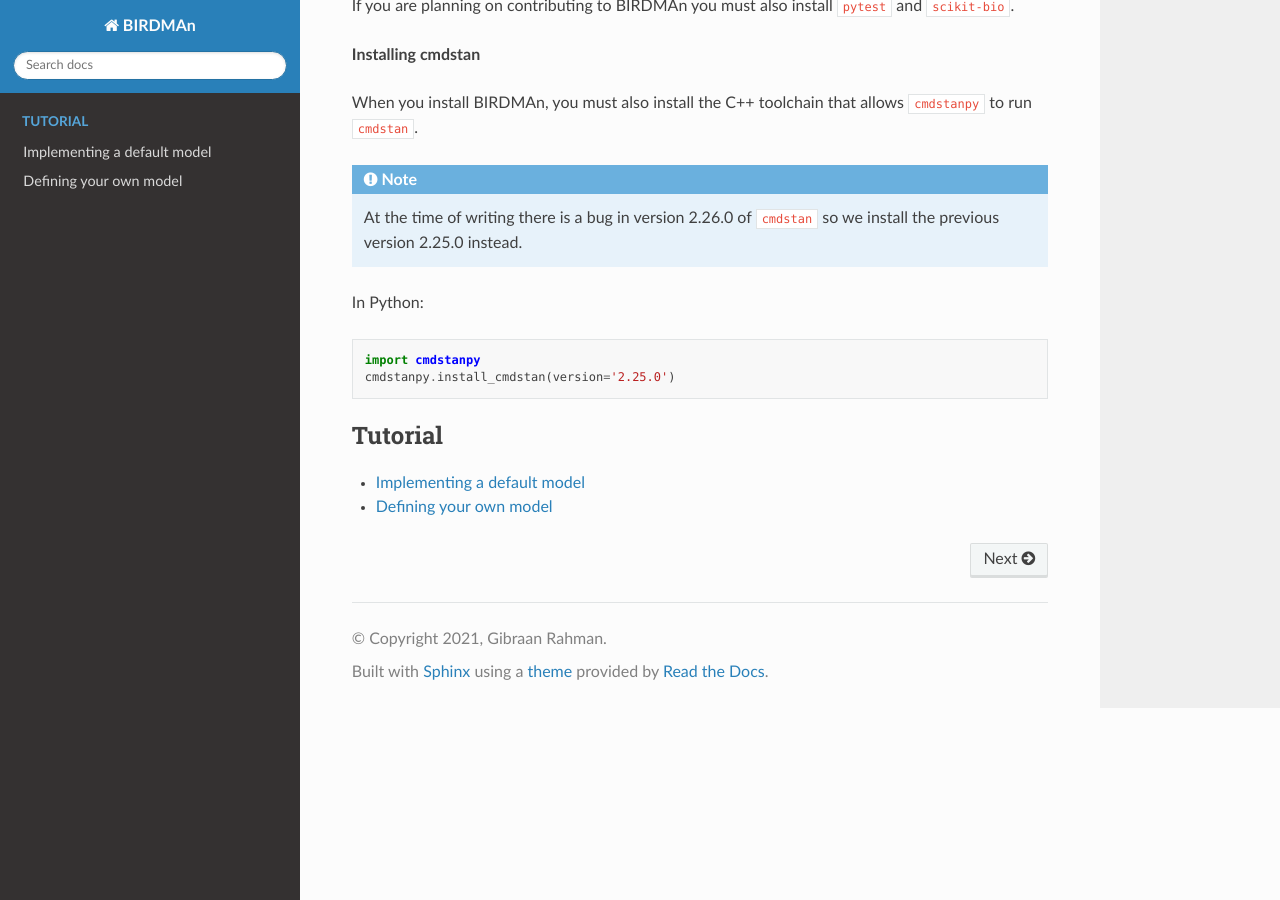
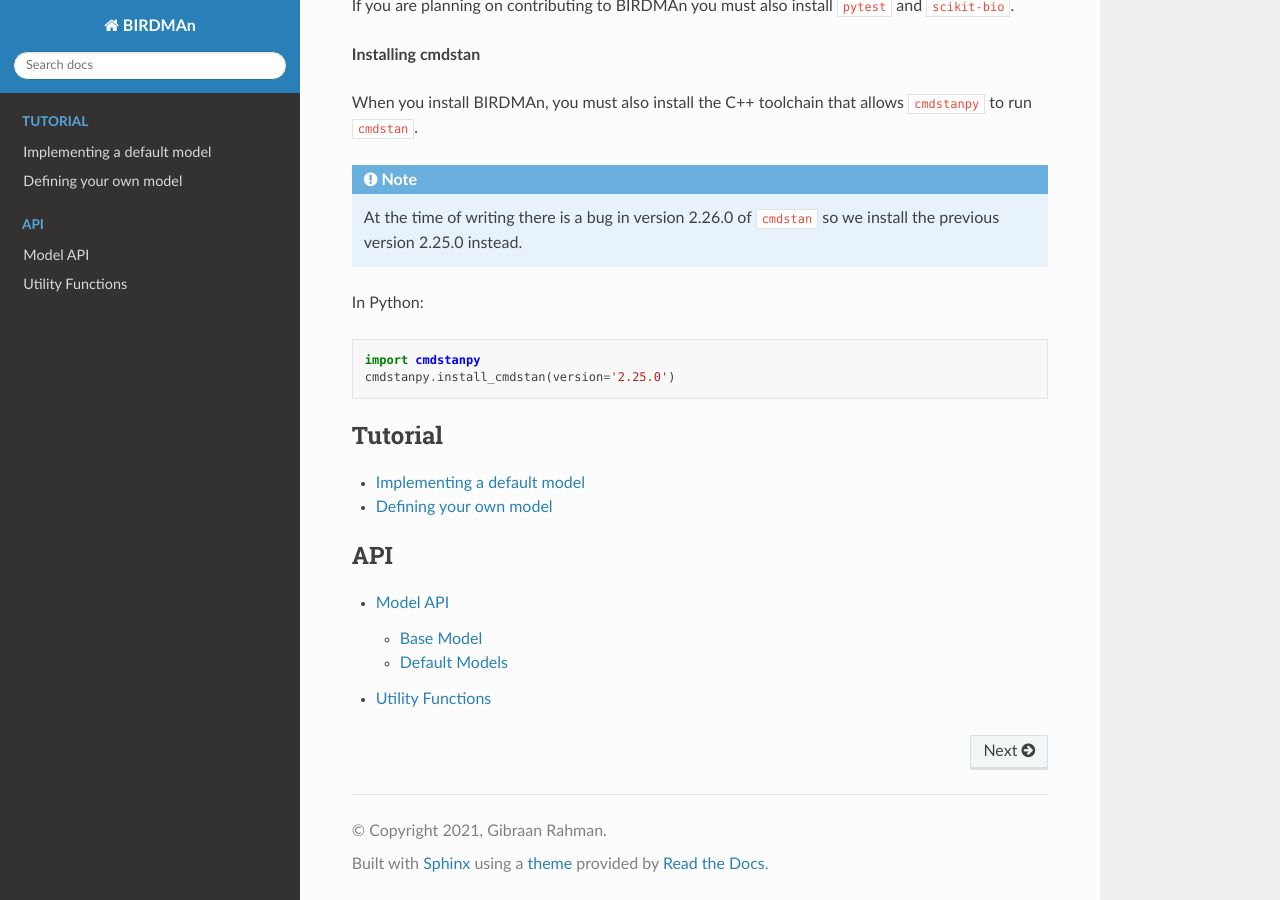
Before and after one commit to biocore/BIRDMAn, a Sphinx documentation site: the page built from docs/index.rst, in a window 1280 px wide and 900 px high, scrolled down 569 px. Built offline with Sphinx 7.4.7 and the Read the Docs theme 2.0.0, drawn with Linux system fonts in a browser that asks for light colours.

```diff
--- a/docs/index.rst
+++ b/docs/index.rst
@@ -45,3 +45,10 @@ In Python:
 
     default_model_example
     user_defined_model
+
+.. toctree::
+    :maxdepth: 2
+    :caption: API
+
+    models
+    util
--- /dev/null
+++ b/docs/models.rst
@@ -0,0 +1,15 @@
+Model API
+=========
+
+Base Model
+----------
+
+.. automodule:: birdman.model_base
+    :members:
+
+
+Default Models
+--------------
+
+.. autoclass:: birdman.default_models.NegativeBinomial
+.. autoclass:: birdman.default_models.Multinomial
--- /dev/null
+++ b/docs/util.rst
@@ -0,0 +1,5 @@
+Utility Functions
+=================
+
+.. automodule:: birdman.util
+    :members:
```
Also changed, not shown: 1 other file.
